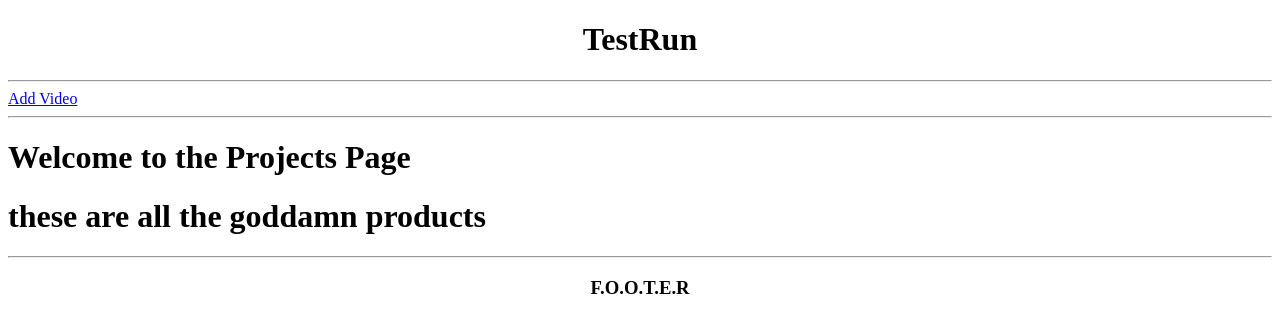
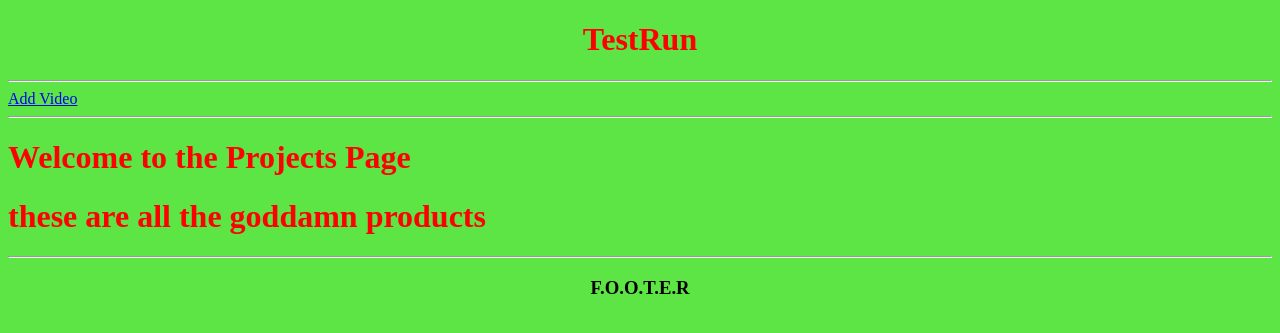
Before and after one commit to saketmanolkar/Video-Sharing-Platform, a Django app: page / in a window 1280 px wide. Shown: the top 333 px of the page. Run offline with Django 4.2, Linux system fonts and the light colour scheme; data that the repository does not hold is empty.

Commit message:
one more commit

```diff
--- /dev/null
+++ b/static/styles/main.css
@@ -0,0 +1,10 @@
+h1{
+    color: red;
+
+}
+p{
+    color: blue;
+}
+body{
+    background-color: rgb(92, 229, 68);
+}
--- a/templates/main.html
+++ b/templates/main.html
@@ -2,6 +2,7 @@
 <html>
 <head>
     <title>TestRun</title>
+    <link rel="stylesheet" type="text/css" href="/static/styles/main.css">
 </head>
 <body>
     <h1 style="text-align: center;">TestRun</h1>
--- a/testrun/settings.py
+++ b/testrun/settings.py
@@ -124,6 +124,10 @@ USE_TZ = True
 
 STATIC_URL = "static/"
 
+STATICFILES_DIRS = [
+    os.path.join(BASE_DIR, 'static')
+]
+
 # Default primary key field type
 # https://docs.djangoproject.com/en/4.2/ref/settings/#default-auto-field
 
```
